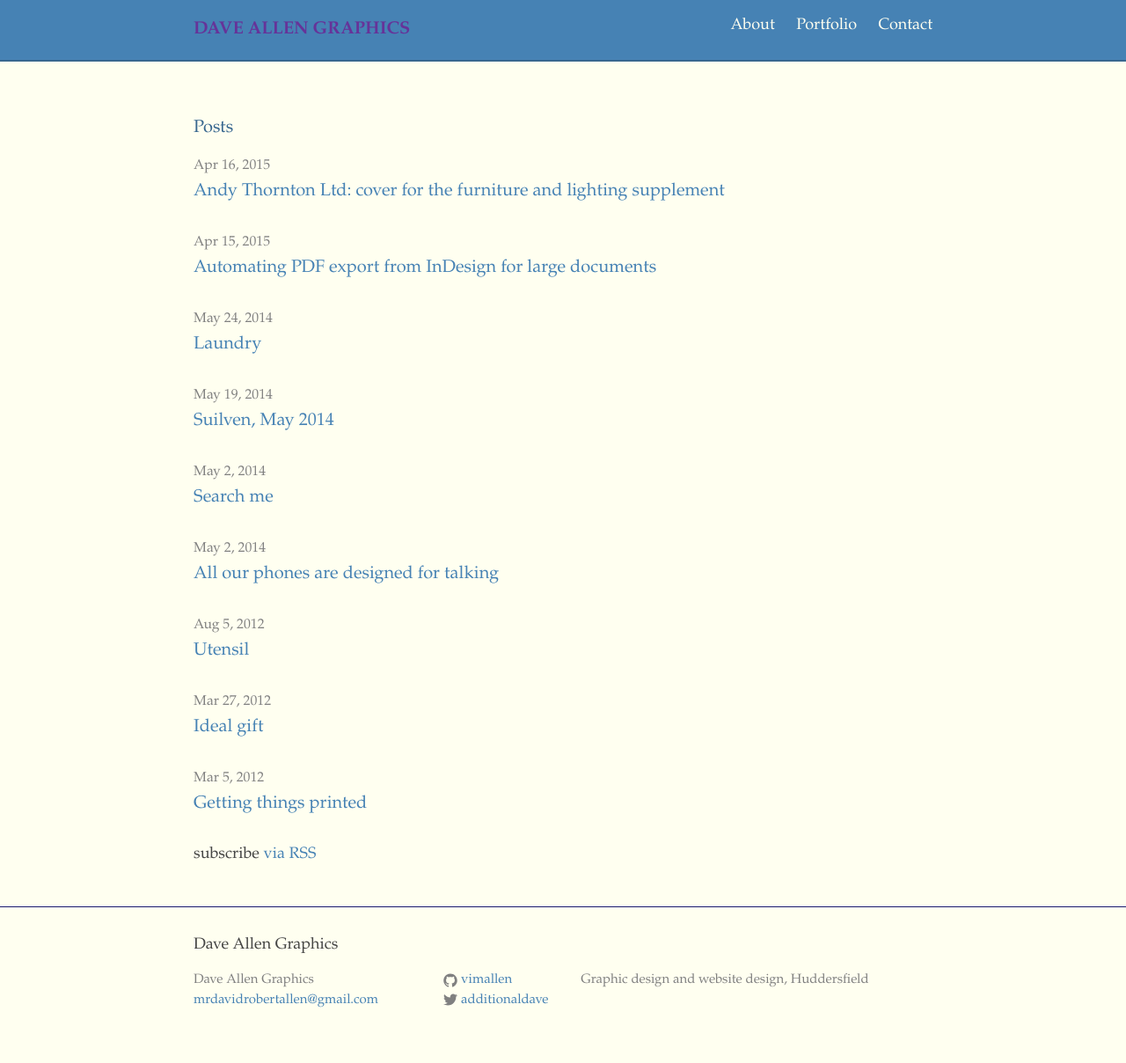
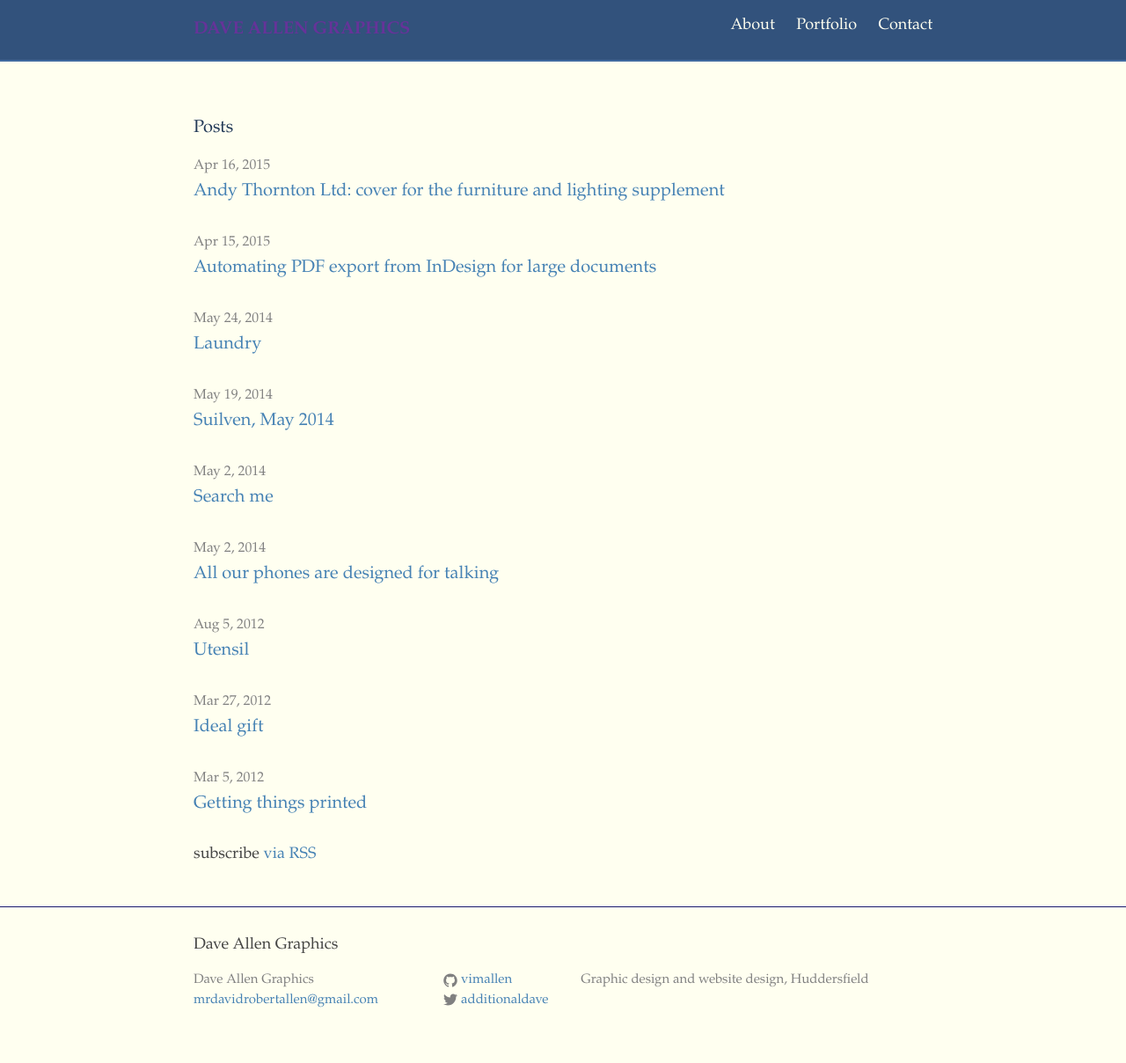
Before and after one commit to vimallen/allend, a Jekyll site: the page built from index.html, in a window 1280 px wide. Shown: the whole page at 88% size. Built offline with Jekyll 4.4.1, drawn with Linux system fonts in a browser that asks for light colours.

Commit message:
Mon close

```diff
--- a/_sass/_layout.scss
+++ b/_sass/_layout.scss
@@ -2,7 +2,7 @@
  * Site header
  */
 .site-header {
-	border-bottom: 2px solid darken($brand-color, 10%);
+	border-bottom: 2px solid lighten($brand-color, 10%);
 	margin-bottom: 1px;
 	margin-bottom: 1px;
     min-height: 56px;
--- a/css/main.scss
+++ b/css/main.scss
@@ -20,7 +20,7 @@ $spacing-unit: 30px;
 
 $text-color: #444444;
 $background-color: ivory;
-$brand-color: steelblue;
+$brand-color: #32527c;
 $brand-color-light: slategray;
 $link-color: steelblue;
 $hover-color: darkgoldenrod;
```
